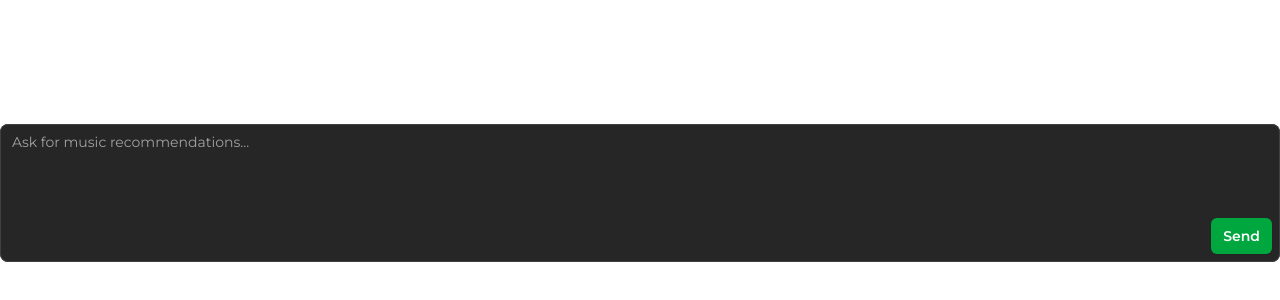
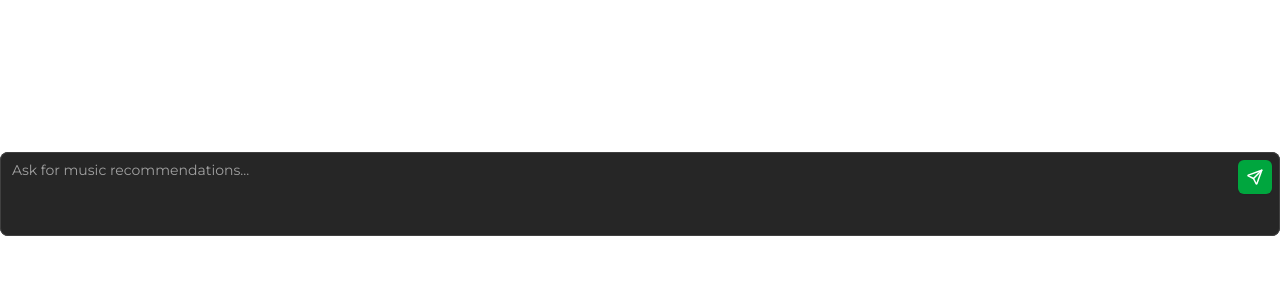
Before and after one commit to SchroederNathan/Spotify-AI, a Next.js app: page /dashboard/ai in a window 1280 px wide. Shown: the part 372-672 px from the top of the page. Built offline with nearby package versions, Linux system fonts and the light colour scheme.

Commit message:
fixed some chat ui

```diff
--- a/src/app/dashboard/ai/page.tsx
+++ b/src/app/dashboard/ai/page.tsx
@@ -1,5 +1,6 @@
 import SongPreview from "@/app/components/SongPreview";
-import { Button } from "@headlessui/react";
+import { Button, Textarea } from "@headlessui/react";
+import { IconArrowUp, IconSend } from "@tabler/icons-react";
 import React, { useEffect, useRef, useState } from "react";
 
 const AI = () => {
@@ -10,7 +11,8 @@ const AI = () => {
 
   const scrollToBottom = () => {
     if (chatContainerRef.current) {
-      chatContainerRef.current.scrollTop = chatContainerRef.current.scrollHeight;
+      chatContainerRef.current.scrollTop =
+        chatContainerRef.current.scrollHeight;
     }
   };
 
@@ -18,17 +20,12 @@ const AI = () => {
     scrollToBottom();
   }, [chatHistory]);
 
-  const getSong = async (query: string): Promise<Track> => {
-    console.log(query);
-    const res = await fetch(`/api/search/song?track=${query}`);
-    const data = await res.json();
-    return data;
-  };
-
   const handleSubmit = async (e: React.FormEvent) => {
     if (message === "") return;
     e.preventDefault();
     setLoading(true);
+
+    setMessage("");
 
     // Add user message to chat history
     setChatHistory((prev) => [...prev, { role: "user", content: message }]);
@@ -59,8 +56,6 @@ const AI = () => {
       ]);
 
       console.log(parsedMessage);
-
-      setMessage("");
     } catch (error) {
       console.error("Error:", error);
     } finally {
@@ -69,9 +64,19 @@ const AI = () => {
     }
   };
 
+  const handleKeyDown = (e: React.KeyboardEvent<HTMLTextAreaElement>) => {
+    if (e.key === 'Enter' && !e.shiftKey) {
+      e.preventDefault();
+      handleSubmit(e);
+    }
+  };
+
   return (
-    <div className="mx-auto">
-      <div ref={chatContainerRef} className="mb-4 space-y-4 h-[60vh] overflow-y-auto">
+    <div className="flex flex-col h-[calc(100vh-12rem)]">
+      <div
+        ref={chatContainerRef}
+        className="flex-1 space-y-4 overflow-y-auto mb-4"
+      >
         {chatHistory.map((msg, index) => (
           <div key={index}>
             <div
@@ -92,8 +97,27 @@ const AI = () => {
             {msg.song && <SongPreview message={msg} className="mt-3" />}
           </div>
         ))}
+        {loading && (
+          <div className="flex justify-start bg-neutral-800 w-fit rounded-lg">
+            <div className="animate-pulse p-3 rounded-lg flex space-x-1">
+              <div
+                className="w-2 h-2 bg-neutral-600 rounded-full animate-bounce"
+                style={{ animationDelay: "0ms" }}
+              ></div>
+              <div
+                className="w-2 h-2 bg-neutral-600 rounded-full animate-bounce"
+                style={{ animationDelay: "150ms" }}
+              ></div>
+              <div
+                className="w-2 h-2 bg-neutral-600 rounded-full animate-bounce"
+                style={{ animationDelay: "300ms" }}
+              ></div>
+            </div>
+          </div>
+        )}
       </div>
 
+      <div className="flex-shrink-0">
         <div className="flex items-start space-x-4">
           <div className="min-w-0 flex-1">
             <form onSubmit={handleSubmit} className="relative">
@@ -101,36 +125,28 @@ const AI = () => {
                 <label htmlFor="message" className="sr-only">
                   Ask for music recommendations...
                 </label>
-              <textarea
+                <div className="relative">
+                  <Button
+                    type="submit"
+                    disabled={loading}
+                    className="absolute right-2 top-2 inline-flex items-center rounded-md bg-green-600 py-2 px-2 font-semibold text-white shadow-xs hover:bg-green-700 disabled:opacity-50 focus-visible:outline-2 focus-visible:outline-offset-2 focus-visible:outline-green-600 cursor-pointer"
+                  >
+                    <IconSend strokeWidth={2} size={18} />
+                  </Button>
+                  <Textarea
                     id="message"
                     name="message"
                     rows={3}
                     value={message}
                     onChange={(e) => setMessage(e.target.value)}
+                    onKeyDown={handleKeyDown}
                     placeholder="Ask for music recommendations..."
-                className="block w-full resize-none bg-transparent px-3 py-1.5 text-base text-white placeholder:text-neutral-400 focus:outline-none sm:text-sm/6"
+                    className="block w-full resize-none bg-transparent px-3 py-1.5 pr-20 text-base text-white placeholder:text-neutral-400 focus:outline-none sm:text-sm/6"
                   />
-
-              {/* Spacer element to match the height of the toolbar */}
-              <div aria-hidden="true" className="py-2">
-                <div className="py-px">
-                  <div className="h-9" />
-                </div>
-              </div>
-            </div>
-
-            <div className="absolute inset-x-0 bottom-0 flex justify-end py-2 pr-2">
-              <div className="shrink-0">
-                <Button
-                  type="submit"
-                  disabled={loading}
-                  className="inline-flex items-center rounded-md bg-green-600 px-3 py-2 text-sm font-semibold text-white shadow-xs hover:bg-green-700 d disabled:opacity-50 focus-visible:outline-2 focus-visible:outline-offset-2 focus-visible:outline-green-600 cursor-pointer "
-                >
-                  {loading ? "Thinking..." : "Send"}
-                </Button>
                 </div>
               </div>
             </form>
+          </div>
         </div>
       </div>
     </div>
--- a/src/app/dashboard/page.tsx
+++ b/src/app/dashboard/page.tsx
@@ -257,7 +257,7 @@ const Dashboard = () => {
           </main>
         </div>
       </div>
-      <footer className="bg-neutral-900 z-50">
+      {/* <footer className="bg-neutral-900 z-50">
         <div className="mx-auto max-w-7xl px-6 py-12 md:flex md:items-center md:justify-between lg:px-8">
           <div className="flex justify-center gap-x-6 md:order-2">
             {navigation.map((item) => (
@@ -279,7 +279,7 @@ const Dashboard = () => {
             </a>
           </p>
         </div>
-      </footer>
+      </footer> */}
     </>
   );
 };
```
Also changed, not shown: 1 other file (tests, documents, lock files or other folders). Lines whose indentation alone changed are shown as unchanged.
